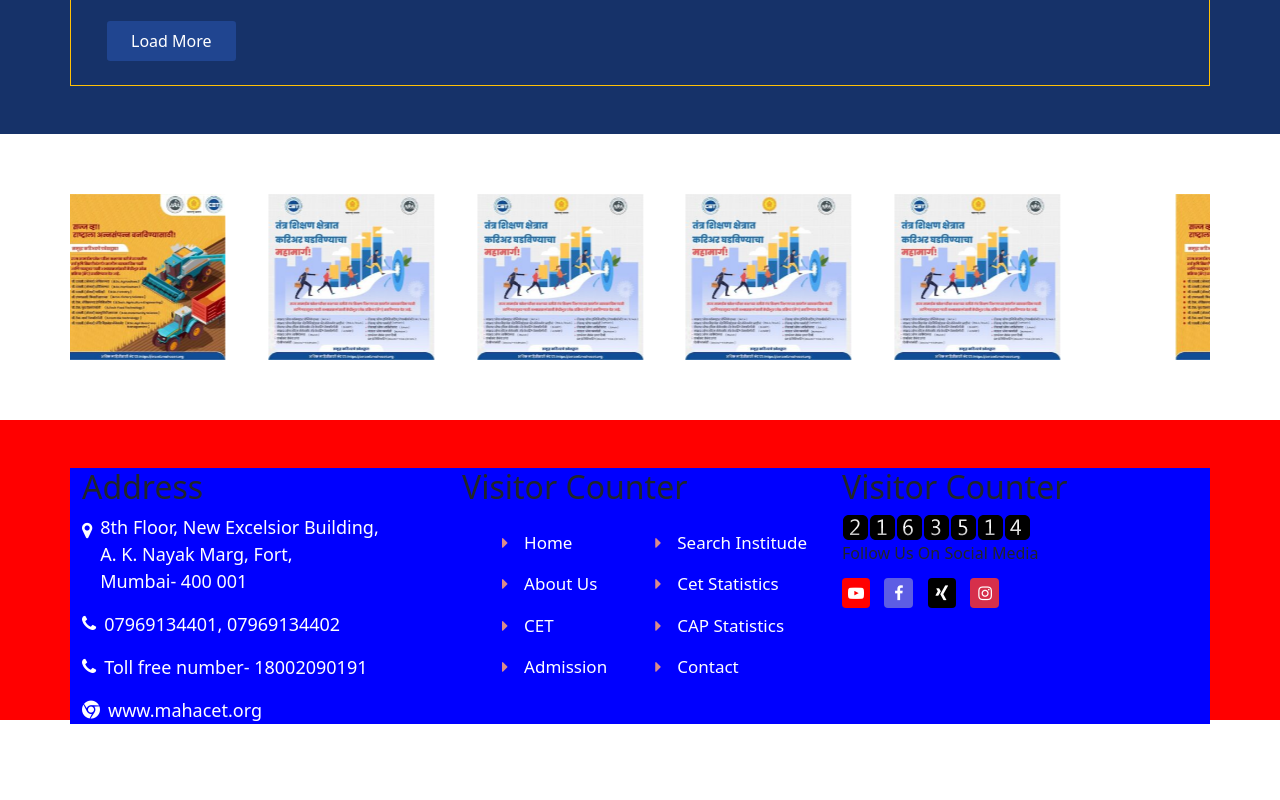
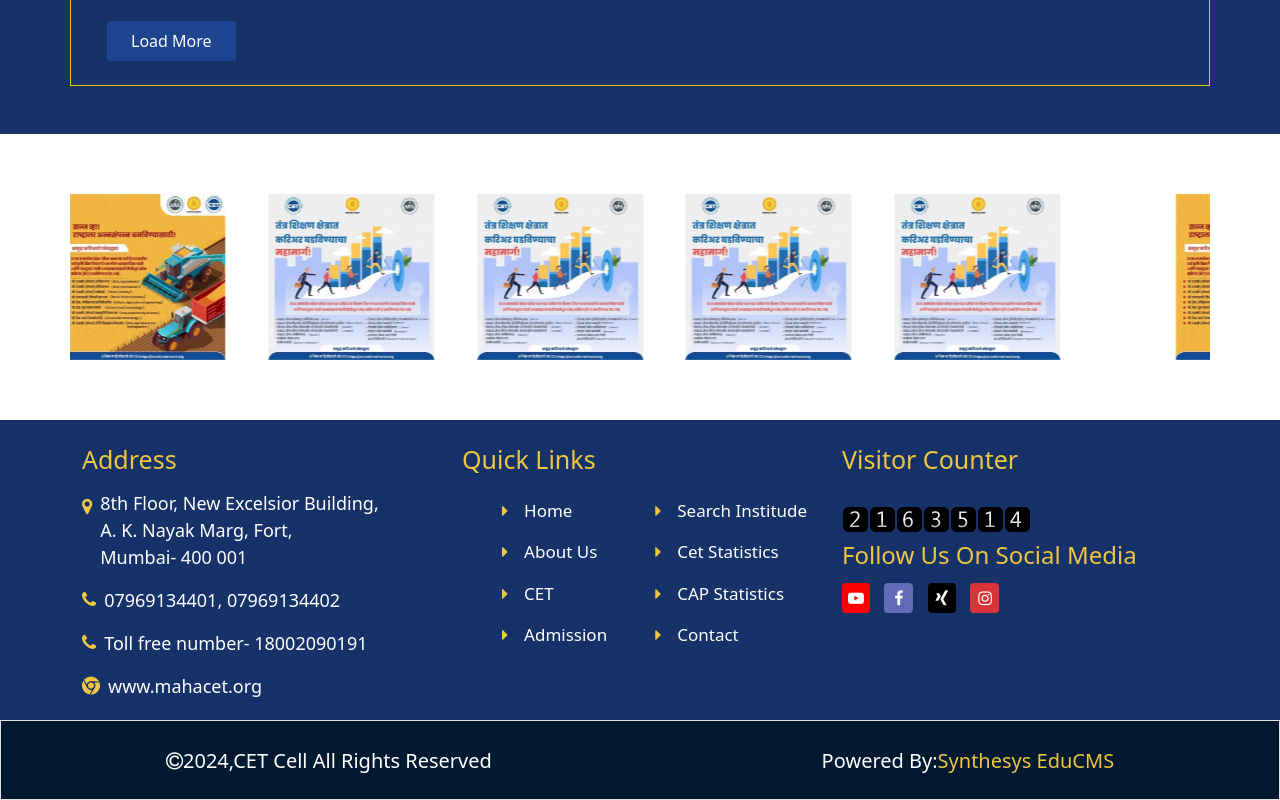
Before and after one commit to Gajanan100/Cet_Portal_Page, a plain HTML site: page index.html in a window 1280 px wide. Shown: the part 2481-3281 px from the top of the page. Before the commit the page ends 3205 px from the top, so only its background shows below. Drawn offline with nearby package versions, Linux system fonts and the light colour scheme.

Commit message:
completed

```diff
--- a/index.html
+++ b/index.html
@@ -298,13 +298,13 @@ const gallary = document.createElement("section");
 
     const FooterSection=document.createElement("section")
     FooterSection.style.height="300px"
-    FooterSection.className="py-5"
+    FooterSection.className="py-4 pb-5 "
 
-    FooterSection.style.background="red"
+    FooterSection.style.background="#163269"
      const FooterSectionContainer=document.createElement("div")
-     FooterSectionContainer.className="container"
+     FooterSectionContainer.className="container "
     //  FooterSectionContainer.style.height="200px"
-     FooterSectionContainer.style.background="blue"
+    //  FooterSectionContainer.style.background="blue"
 
     const FooterSectionContainerRow=document.createElement("div")
     FooterSectionContainerRow.className="row"
@@ -312,13 +312,13 @@ const gallary = document.createElement("section");
     const FooterSectionContainerRowLeft=document.createElement("div")
     FooterSectionContainerRowLeft.className="col-12 col-lg-4"
     $(FooterSectionContainerRowLeft).html(`
-    <h2>Address</h2>
+    <div class="iconcolor">
+    <h2 class="pb-2">Address</h2>
     <div class="d-flex gap-2 text-white " style="font-size: 18px;"><i class="fa fa-map-marker pt-2" aria-hidden="true"></i>
 
-      <p>8th Floor, New Excelsior Building,<br> A. K. Nayak Marg, Fort,<br> Mumbai- 400 001
- </p>
+      <p>8th Floor, New Excelsior Building,<br> A. K. Nayak Marg, Fort,<br> Mumbai- 400 001</p>
       </div>
-      <div class="d-flex gap-2 text-white " style="font-size: 18px;"> <i class="fa fa-phone pt-1" aria-hidden="true"></i>
+      <div class="d-flex gap-2 text-white " style="font-size: 18px;"> <i class="fa fa-phone pt-1 " aria-hidden="true"></i>
      <p> 07969134401, 07969134402</p></div>
      <div class="d-flex gap-2 text-white " style="font-size: 18px;"> <i class="fa fa-phone pt-1" aria-hidden="true"></i>
      <p>Toll free number- 18002090191</p></div>
@@ -326,7 +326,7 @@ const gallary = document.createElement("section");
 
      <a>www.mahacet.org</a></div>
 
-
+    </div>
 
     `)
 
@@ -353,9 +353,9 @@ const gallary = document.createElement("section");
     // $(FooterSectionContainerRowMiddleRowDiv).append(FooterSectionContainerRowMiddleRowleft)
     // $(FooterSectionContainerRowMiddleRowDiv).append(FooterSectionContainerRowMiddleRowRight)
     const FooterSectionContainerRowMiddle=document.createElement("div")
-    FooterSectionContainerRowMiddle.className="col-12 col-lg-4"
+    FooterSectionContainerRowMiddle.className="col-12 col-lg-4 iconcolor"
     $(FooterSectionContainerRowMiddle).html(`
-    <h2>Visitor Counter</h2>
+    <h2>Quick Links</h2>
 
     `)
 
@@ -412,12 +412,12 @@ const gallary = document.createElement("section");
 
 
     const FooterSectionContainerRowRight=document.createElement("div")
-    FooterSectionContainerRowRight.className="col-12 col-lg-4"
+    FooterSectionContainerRowRight.className="col-12 col-lg-4 iconcolor"
     $(FooterSectionContainerRowRight).html(`
     <h2>Visitor Counter</h2>
-    <div >
+    <div class="pt-4 footerRight" >
       <img src="images/freecounterstart.png" alt="#">
-      <p>Follow Us On Social Media</p>
+      <h3 class="py-2 bold">Follow Us On Social Media</h3>
 
       <div class="elementor-grid-item ">
         <a  href="https://www.youtube.com/channel/UCxG62HhJYPs84j1hHxTd_hA" alt="#" target="_blank">
@@ -445,6 +445,22 @@ const gallary = document.createElement("section");
     $(FooterSection).append(FooterSectionContainer)
     $(main).append(FooterSection)
 
+  //--------------------------------------------------FooterBottom----------------------------------
+  const footerBottom=document.createElement("footer")
+  footerBottom.style.height="80px"
+  footerBottom.className="border"
+  footerBottom.style.background="rgb(1, 25, 49)"
+  const footerBottomDiv=document.createElement("div")
+  $(footerBottomDiv).html(`
+  <div class="d-flex justify-content-around g_footer">
+   <div > <p><i class="fa fa-copyright" aria-hidden="true"></i>2024,CET Cell All Rights Reserved</p></div>
+   <div> <p>Powered By:<span style="color:#eec641">Synthesys EduCMS </span></p></div>
+   </div>
+  `)
+
+  $(footerBottom).append(footerBottomDiv)
+  $(main).append(footerBottom)
+
 </script>
 <script src="https://cdn.jsdelivr.net/npm/bootstrap@5.0.2/dist/js/bootstrap.bundle.min.js"
  integrity="sha384-MrcW6ZMFYlzcLA8Nl+NtUVF0sA7MsXsP1UyJoMp4YLEuNSfAP+JcXn/tWtIaxVXM" crossorigin="anonymous"></script>
--- a/style/index.css
+++ b/style/index.css
@@ -45,6 +45,16 @@ only screen and (max-width: 760px),
      padding-top: -100px;
 
 }
+
+.iconcolor i
+{
+	color: #eec641;
+}
+.iconcolor h2{
+	color: #eec641;
+	font-size: 25px;
+}
+
 .listremove ul{
 
 	list-style: none;
@@ -57,7 +67,7 @@ only screen and (max-width: 760px),
 
 .listremove li i{
 
-	color: rgb(218, 139, 139);
+	color:#eec641;
 }
 .listremove a
 {
@@ -104,3 +114,20 @@ only screen and (max-width: 760px),
 		padding: 4px 7px 4px 8px;
 
 }
+
+.footerRight h3{
+	color: #eec641;
+	font-size: x-large;
+	font-weight: 400;
+
+}
+
+/*----------------------------------G-footer-----------------------*/
+
+.g_footer p
+{
+	font-size: 20px;
+	padding-top: 25px;
+	/* background-color: rgb(1, 25, 49); */
+	color: white;
+}
```
